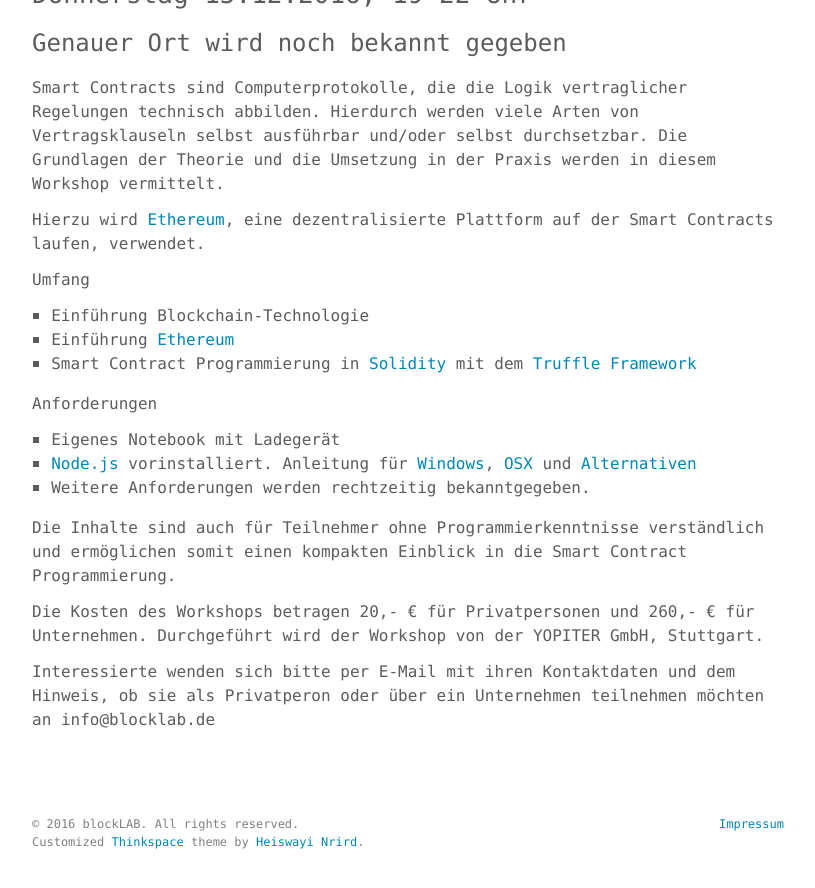
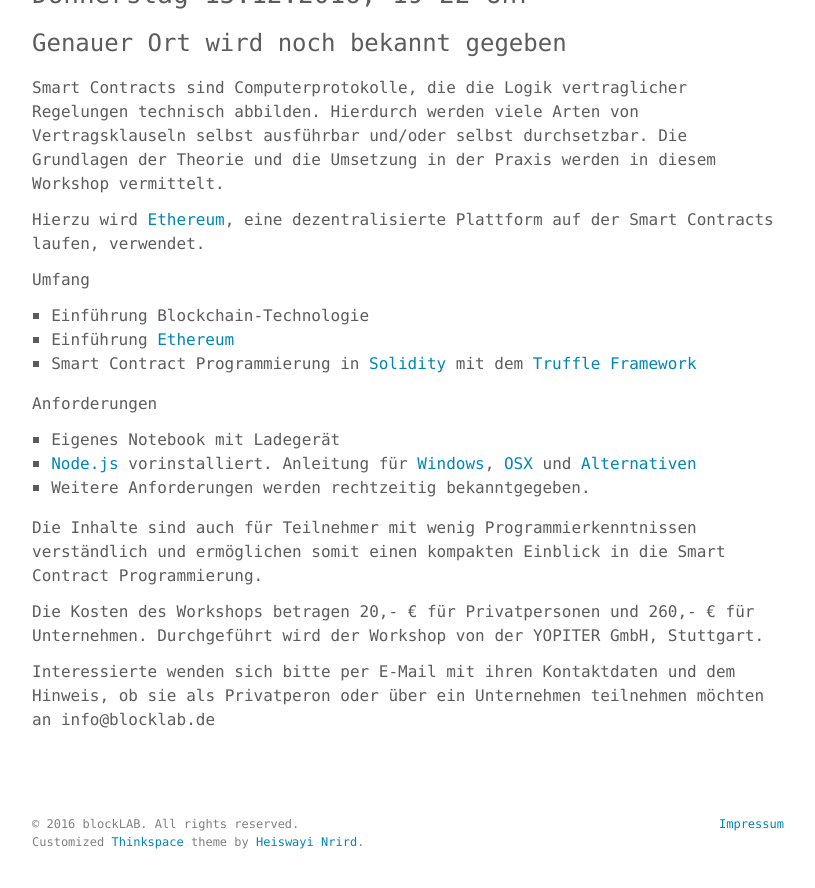
Before and after one commit to blocklab/site, a Jekyll site: the page built from _posts/2016-11-20-introduction-smart-contracts.md, in a window 1280 px wide and 900 px high, scrolled down 631 px. Shown: the top 888 px of the window, without its empty margins (232-1047 px from the left). Built offline with Jekyll 4.4.1, drawn with Linux system fonts in a browser that asks for light colours.

Commit message:
basic programming knowledge is helpful

```diff
--- a/_posts/2016-11-20-introduction-smart-contracts.md
+++ b/_posts/2016-11-20-introduction-smart-contracts.md
@@ -23,7 +23,7 @@ Anforderungen
 * [Node.js](https://nodejs.org/) vorinstalliert. Anleitung für [Windows](https://nodejs.org/en/download/package-manager/#windows), [OSX](https://nodejs.org/en/download/package-manager/#osx) und [Alternativen](https://nodejs.org/en/download/package-manager/)
 * Weitere Anforderungen werden rechtzeitig bekanntgegeben.
 
-Die Inhalte sind auch für Teilnehmer ohne Programmierkenntnisse verständlich und ermöglichen somit einen kompakten Einblick in die Smart Contract Programmierung.
+Die Inhalte sind auch für Teilnehmer mit wenig Programmierkenntnissen verständlich und ermöglichen somit einen kompakten Einblick in die Smart Contract Programmierung.
 
 Die Kosten des Workshops betragen 20,- € für Privatpersonen und 260,- € für Unternehmen. Durchgeführt wird der Workshop von der YOPITER GmbH, Stuttgart.
 
```
